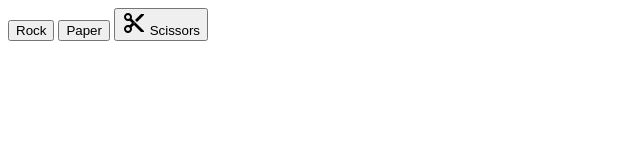
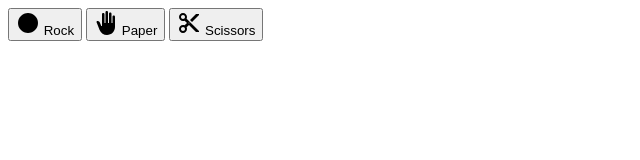
Before and after one commit to pd0rr/odin-rock-paper-scissors, a plain HTML site: page index.html in a window 1280 px wide. Shown: the whole page, without its empty margins (0-640 px from the left). Drawn offline with Linux system fonts and the light colour scheme.

Commit message:
Added icons for rock and paper.

```diff
--- a/index.html
+++ b/index.html
@@ -9,8 +9,14 @@
     </head>
     <body>
         <div id="button-container">
-            <button id="rock">Rock</button>
-            <button id="paper">Paper</button>
+            <button id="rock">
+                <svg xmlns="http://www.w3.org/2000/svg" height="24px" viewBox="0 0 24 24" width="24px" fill="#000000"><path d="M0 0h24v24H0z" fill="none"/><path d="M12 2C6.47 2 2 6.47 2 12s4.47 10 10 10 10-4.47 10-10S17.53 2 12 2z"/></svg>
+                Rock
+            </button>
+            <button id="paper">
+                <svg xmlns="http://www.w3.org/2000/svg" enable-background="new 0 0 24 24" height="24px" viewBox="0 0 24 24" width="24px" fill="#000000"><rect fill="none" height="24" width="24"/><path d="M13,24c-3.26,0-6.19-1.99-7.4-5.02l-3.03-7.61C2.26,10.58,3,9.79,3.81,10.05l0.79,0.26c0.56,0.18,1.02,0.61,1.24,1.16 L7.25,15H8V3.25C8,2.56,8.56,2,9.25,2s1.25,0.56,1.25,1.25V12h1V1.25C11.5,0.56,12.06,0,12.75,0S14,0.56,14,1.25V12h1V2.75 c0-0.69,0.56-1.25,1.25-1.25c0.69,0,1.25,0.56,1.25,1.25V12h1V5.75c0-0.69,0.56-1.25,1.25-1.25S21,5.06,21,5.75V16 C21,20.42,17.42,24,13,24z"/></svg>
+                Paper
+            </button>
             <button id="scissors">
                 <svg xmlns="http://www.w3.org/2000/svg" height="24px" viewBox="0 0 24 24" width="24px" fill="#000000"><path d="M0 0h24v24H0z" fill="none"/><circle cx="6" cy="18" fill="none" r="2"/><circle cx="12" cy="12" fill="none" r=".5"/><circle cx="6" cy="6" fill="none" r="2"/><path d="M9.64 7.64c.23-.5.36-1.05.36-1.64 0-2.21-1.79-4-4-4S2 3.79 2 6s1.79 4 4 4c.59 0 1.14-.13 1.64-.36L10 12l-2.36 2.36C7.14 14.13 6.59 14 6 14c-2.21 0-4 1.79-4 4s1.79 4 4 4 4-1.79 4-4c0-.59-.13-1.14-.36-1.64L12 14l7 7h3v-1L9.64 7.64zM6 8c-1.1 0-2-.89-2-2s.9-2 2-2 2 .89 2 2-.9 2-2 2zm0 12c-1.1 0-2-.89-2-2s.9-2 2-2 2 .89 2 2-.9 2-2 2zm6-7.5c-.28 0-.5-.22-.5-.5s.22-.5.5-.5.5.22.5.5-.22.5-.5.5zM19 3l-6 6 2 2 7-7V3z"/></svg>
                 Scissors
```
